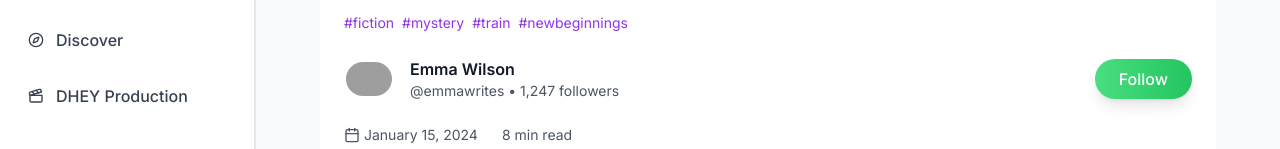
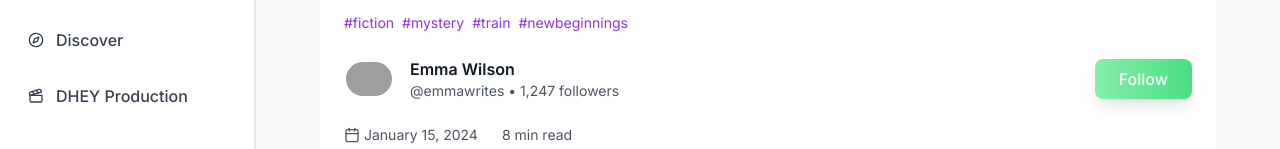
Before and after one commit to Delpat-Tech/dhyey-prod-filmy, a Next.js app in the folder frontend/: page /story/2 in a window 1280 px wide. Shown: the part 168-317 px from the top of the page. Built offline with nearby package versions, Linux system fonts and the light colour scheme; no server answers; sample sign-in values are in the browser's storage; grey boxes are pictures that could not be loaded; a web font is replaced by a local one.

Commit message:
Change toast notifications

```diff
--- a/frontend/src/components/story/StoryHeader.tsx
+++ b/frontend/src/components/story/StoryHeader.tsx
@@ -50,7 +50,7 @@ export default function StoryHeader({ story }: StoryHeaderProps) {
     if (newFollowingState) {
       toast.success(`Following ${story.author.name}!`)
     } else {
-      toast.success(`Unfollowed ${story.author.name}`)
+      toast.error(`Unfollowed ${story.author.name}`)
     }
   }
 
@@ -183,10 +183,10 @@ export default function StoryHeader({ story }: StoryHeaderProps) {
 
             <button
               onClick={handleFollow}
-              className={`px-6 py-2 rounded-full font-medium transition-all duration-300 hover:scale-105 active:scale-95 ${
+              className={`px-6 py-2 rounded-lg font-medium transition-all duration-300 hover:scale-105 active:scale-95 ${
                 isFollowing
-                  ? 'bg-gradient-to-r from-red-400 to-red-500 text-white hover:from-red-500 hover:to-red-600 shadow-lg hover:shadow-xl backdrop-blur-sm'
-                  : 'bg-gradient-to-r from-green-400 to-green-500 text-white hover:from-green-500 hover:to-green-600 shadow-lg hover:shadow-xl backdrop-blur-sm'
+                  ? 'bg-gradient-to-r from-red-300 to-red-400 text-white hover:from-red-400 hover:to-red-500 shadow-lg hover:shadow-xl backdrop-blur-sm'
+                  : 'bg-gradient-to-r from-green-300 to-green-400 text-white hover:from-green-400 hover:to-green-500 shadow-lg hover:shadow-xl backdrop-blur-sm'
               }`}
             >
               {isFollowing ? 'Unfollow' : 'Follow'}
```
